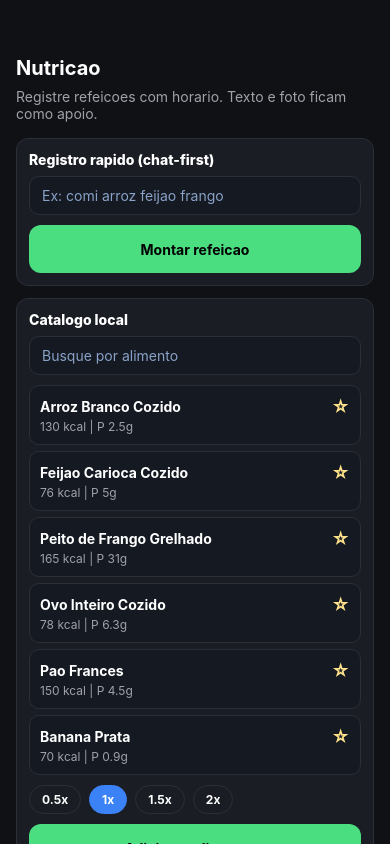
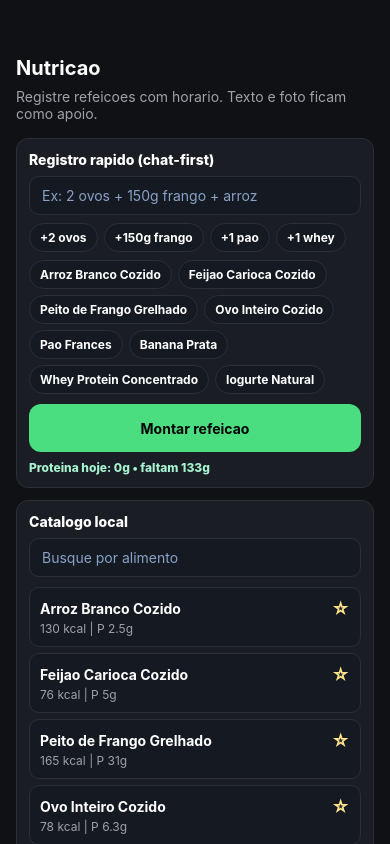
Before and after one commit to thegamerbr411-hub/Evolucao_full_v2_private, a React Native app: screen /Scanner in a window 390 px wide. Built offline with nearby package versions, Linux system fonts and the light colour scheme.

Commit message:
feat(nutrition): add strong autocomplete quick-add and quantity parser

```diff
--- a/src/screens/NutritionScanner.js
+++ b/src/screens/NutritionScanner.js
@@ -36,6 +36,8 @@ export default function NutritionScanner({ navigation }) {
   const [favoriteFoodKeys, setFavoriteFoodKeys] = useState([]);
   const proteinTargetPerMeal = 30;
 
+  const COMMON_QUICK_ADDS = ['+2 ovos', '+150g frango', '+1 pao', '+1 whey'];
+
   React.useEffect(() => {
     const loadFavorites = async () => {
       try {
@@ -68,6 +70,10 @@ export default function NutritionScanner({ navigation }) {
     () => todayFoodLog.reduce((acc, item) => acc + Number(item.protein || 0), 0),
     [todayFoodLog]
   );
+  const proteinGapToday = useMemo(() => {
+    const target = Number(dailyMacroTargets?.protein || 0);
+    return Math.max(0, Math.round(target - todayProtein));
+  }, [dailyMacroTargets?.protein, todayProtein]);
 
   const normalizeText = (value = '') =>
     String(value)
@@ -96,22 +102,66 @@ export default function NutritionScanner({ navigation }) {
     return 'carbo';
   };
 
+  const parseSegmentQuantity = (segment) => {
+    const normalized = normalizeText(segment);
+    const gramMatch = normalized.match(/(\d+[\.,]?\d*)\s*g\b/);
+    if (gramMatch) {
+      const grams = Number(String(gramMatch[1]).replace(',', '.'));
+      if (Number.isFinite(grams) && grams > 0) {
+        return Math.max(0.1, Number((grams / 100).toFixed(2)));
+      }
+    }
+
+    const unitMatch = normalized.match(/(^|\s)(\d+[\.,]?\d*)\s*(x|un|unid|unidade|ovos?|pao|frango|whey)?\b/);
+    if (unitMatch) {
+      const qty = Number(String(unitMatch[2]).replace(',', '.'));
+      if (Number.isFinite(qty) && qty > 0) {
+        return Math.max(0.1, qty);
+      }
+    }
+
+    return 1;
+  };
+
+  const parseSegmentLabel = (segment) => {
+    return normalizeText(segment)
+      .replace(/\d+[\.,]?\d*\s*g\b/g, ' ')
+      .replace(/\d+[\.,]?\d*\s*(x|un|unid|unidade)\b/g, ' ')
+      .replace(/\b(comi|comer|de|do|da|e)\b/g, ' ')
+      .replace(/\s+/g, ' ')
+      .trim();
+  };
+
   const parseFoodText = (text) => {
-    const tokens = normalizeText(text)
-      .split(/[^a-z0-9]+/)
-      .map((token) => token.trim())
+    const segments = normalizeText(text)
+      .split(/[,+;]|\se\s/g)
+      .map((part) => part.trim())
       .filter(Boolean);
 
     const parsed = [];
     const seenKeys = new Set();
-    tokens.forEach((token) => {
-      const options = searchFoodCatalog(token);
+
+    segments.forEach((segment) => {
+      const quantity = parseSegmentQuantity(segment);
+      const labelHint = parseSegmentLabel(segment);
+      const query = labelHint || segment;
+      const options = searchFoodCatalog(query);
       if (!options.length) {
         return;
       }
 
-      const match = options.find((item) => normalizeText(item.label) === token || normalizeText(item.key) === token) || options[0];
-      if (!match || seenKeys.has(match.key)) {
+      const exact = options.find((item) => normalizeText(item.label) === query || normalizeText(item.key) === query);
+      const match = exact || options[0];
+      if (!match) {
+        return;
+      }
+
+      if (seenKeys.has(match.key)) {
+        parsed.forEach((item) => {
+          if (item.foodKey === match.key) {
+            item.quantity = Number((item.quantity + quantity).toFixed(2));
+          }
+        });
         return;
       }
 
@@ -121,7 +171,7 @@ export default function NutritionScanner({ navigation }) {
         foodKey: match.key,
         label: match.label,
         category: getFoodCategory(match),
-        quantity: 1,
+        quantity,
         calories: Number(match.calories || 0),
         protein: Number(match.protein || 0),
         carbs: Number(match.carbs || 0),
@@ -130,6 +180,41 @@ export default function NutritionScanner({ navigation }) {
     });
 
     return parsed;
+  };
+
+  const quickAutocomplete = useMemo(() => {
+    const normalized = String(quickMealText || '').trim();
+    if (!normalized) {
+      return searchFoodCatalog('').slice(0, 8);
+    }
+    const tokens = normalized.split(/\s+/);
+    const activeToken = tokens[tokens.length - 1] || normalized;
+    return searchFoodCatalog(activeToken).slice(0, 8);
+  }, [quickMealText, searchFoodCatalog]);
+
+  const appendQuickFragment = (fragment) => {
+    const current = String(quickMealText || '').trim();
+    if (!current) {
+      setQuickMealText(fragment);
+      return;
+    }
+    if (current.endsWith('+')) {
+      setQuickMealText(`${current} ${fragment}`.trim());
+      return;
+    }
+    setQuickMealText(`${current} + ${fragment}`);
+  };
+
+  const applyAutocompleteToQuickText = (foodLabel) => {
+    const current = String(quickMealText || '').trim();
+    if (!current) {
+      setQuickMealText(foodLabel);
+      return;
+    }
+
+    const parts = current.split(/\s+/);
+    parts[parts.length - 1] = foodLabel;
+    setQuickMealText(parts.join(' '));
   };
 
   const quickMealTotals = useMemo(
@@ -437,11 +522,26 @@ export default function NutritionScanner({ navigation }) {
         <TextInput
           value={quickMealText}
           onChangeText={setQuickMealText}
-          placeholder="Ex: comi arroz feijao frango"
+          placeholder="Ex: 2 ovos + 150g frango + arroz"
           placeholderTextColor="#8AA2C7"
           style={styles.searchInput}
         />
+        <View style={styles.chipsWrap}>
+          {COMMON_QUICK_ADDS.map((entry) => (
+            <TouchableOpacity key={`quick-add-${entry}`} style={styles.chipAction} onPress={() => appendQuickFragment(entry.replace(/^\+/, ''))}>
+              <Text style={styles.chipActionText}>{entry}</Text>
+            </TouchableOpacity>
+          ))}
+        </View>
+        <View style={styles.chipsWrap}>
+          {quickAutocomplete.map((food) => (
+            <TouchableOpacity key={`auto-${food.key}`} style={styles.chipAction} onPress={() => applyAutocompleteToQuickText(food.label)}>
+              <Text style={styles.chipActionText}>{food.label}</Text>
+            </TouchableOpacity>
+          ))}
+        </View>
         <PrimaryButton title="Montar refeicao" onPress={buildQuickMeal} style={styles.primaryButton} />
+        <Text style={styles.gapHint}>Proteina hoje: {Math.round(todayProtein)}g • faltam {proteinGapToday}g</Text>
 
         {quickMealItems.length ? (
           <View style={styles.quickPreviewWrap}>
@@ -449,7 +549,7 @@ export default function NutritionScanner({ navigation }) {
               <View key={item.id} style={styles.quickItemRow}>
                 <View style={styles.quickItemLeft}>
                   <Text style={styles.logTitle}>{item.label}</Text>
-                  <Text style={styles.logMeta}>{item.calories} kcal | P {item.protein}g | C {item.carbs}g | G {item.fats}g</Text>
+                  <Text style={styles.logMeta}>{item.quantity}x • {item.calories} kcal | P {item.protein}g | C {item.carbs}g | G {item.fats}g</Text>
                 </View>
                 <Text style={[styles.categoryBadge, item.category === 'proteina' ? styles.categoryProtein : item.category === 'carbo' ? styles.categoryCarb : styles.categoryFat]}>
                   {item.category}
@@ -896,6 +996,12 @@ const styles = StyleSheet.create({
     flexWrap: 'wrap',
     gap: 6,
   },
+  gapHint: {
+    marginTop: 8,
+    color: '#A7F3D0',
+    fontSize: 12,
+    fontWeight: '800',
+  },
   quickPreviewWrap: {
     marginTop: spacing.sm,
   },
```
